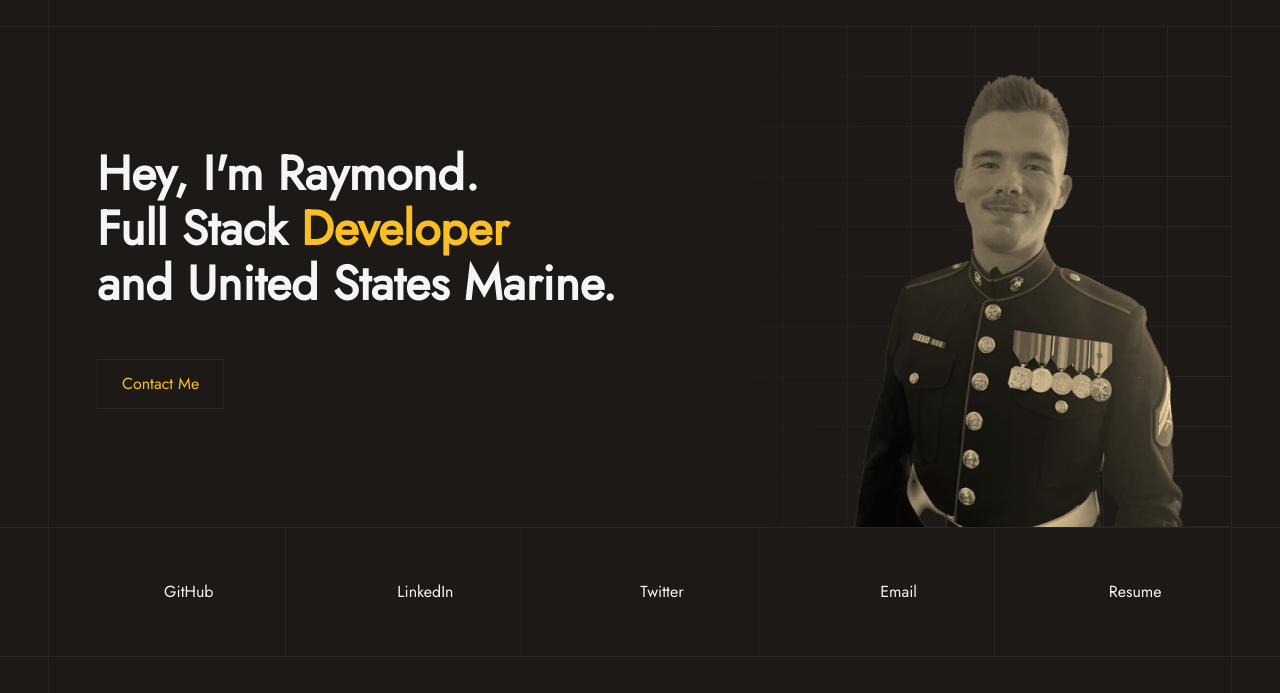
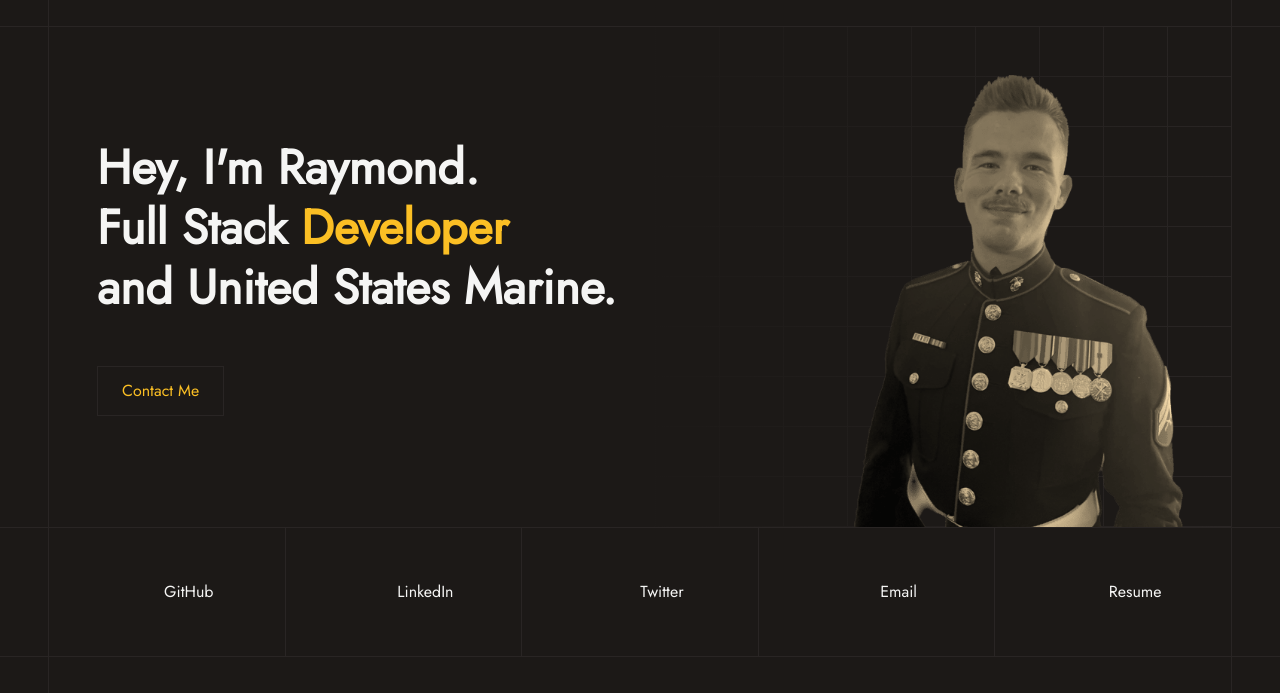
Before and after one commit to raymondkneipp/portfolio-2023, an Astro site: page / in a window 1280 px wide. Shown: the part 107-800 px from the top of the page. Built offline with nearby package versions, Linux system fonts and the light colour scheme; Astro itself is replaced by a stand-in of ours; some packages are replaced by stand-ins of ours; some icons are missing.

Commit message:
change lige height

```diff
--- a/src/components/Hero.astro
+++ b/src/components/Hero.astro
@@ -19,7 +19,7 @@ import GridCard from './GridCard.astro'
 		<div
 			class="flex flex-col gap-3 sm:gap-6 md:gap-12 items-start flex-1 p-3 sm:p-6 md:p-12 z-50"
 		>
-			<h1 class="flex flex-col lg:leading-[55px]">
+			<h1 class="flex flex-col lg:leading-tight">
 				<span>Hey, I'm Raymond.</span>
 				<span>Full Stack <span class="text-amber-400">Developer</span></span>
 				<span>and United States Marine.</span>
```
